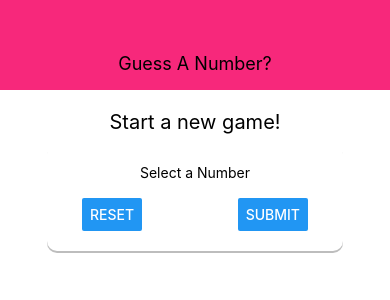
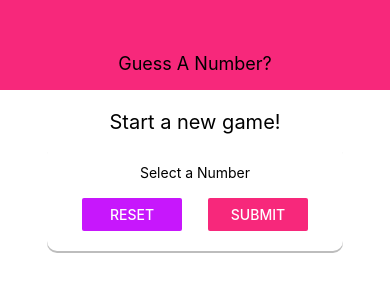
Before and after one commit to nandhirajan/react-native-guess-a-number, a React Native app: screen / in a window 390 px wide. Shown: the top 300 px of the page. Built offline with nearby package versions, Linux system fonts and the light colour scheme.

Commit message:
Theming the app with primary and secondary colors

```diff
--- a/src/components/Header.js
+++ b/src/components/Header.js
@@ -1,5 +1,7 @@
 import React from 'react';
 import { View, Text, StyleSheet } from 'react-native';
+
+import Colors from '../constants/colors';
 
 const Header = props => {
     return (
@@ -16,7 +18,7 @@ const styles = StyleSheet.create({
         width: "100%",
         height: 90,
         paddingTop: 36,
-        backgroundColor: "#f7287b",
+        backgroundColor: Colors.primary,
         alignItems: "center",
         justifyContent: "center"
     },
@@ -25,4 +27,5 @@ const styles = StyleSheet.create({
         fontSize: 18
     }
 })
+
 export default Header;
--- /dev/null
+++ b/src/constants/colors.js
@@ -0,0 +1,4 @@
+export default {
+    primary:"#f7287b",
+    accent: "#c717fc"
+}
--- a/src/screens/StartGameScreen.js
+++ b/src/screens/StartGameScreen.js
@@ -1,29 +1,33 @@
 import React from 'react';
-import { View, Text, TextInput, Button, StyleSheet}  from 'react-native';
+import { View, Text, TextInput, Button, StyleSheet } from 'react-native';
 
 import Card from '../components/Card';
+import Colors from '../constants/colors';
 
 const StartGameScreen = props => {
-    return(
+    return (
         <View style={styles.screen}>
             <Text style={styles.title}>
                 Start a new game!
             </Text>
-            <Card style ={styles.inputContainer}>
+            <Card style={styles.inputContainer}>
                 <Text >Select a Number</Text>
                 <TextInput />
-                <View style = {styles.buttonContainer}>
-                    <Button title="Reset" />
-                    <Button title="Submit" />
+                <View style={styles.buttonContainer}>
+                    <View style={styles.button}>
+                        <Button title="Reset" color={Colors.accent} />
+                    </View>
+                    <View style={styles.button}>
+                        <Button title="Submit" color={Colors.primary} />
+                    </View>
                 </View>
             </Card>
-
         </View>
     )
 }
 
 const styles = StyleSheet.create({
-    screen:{
+    screen: {
         flex: 1,
         padding: 10,
         alignItems: "center",
@@ -32,16 +36,19 @@ const styles = StyleSheet.create({
         fontSize: 20,
         marginVertical: 10
     },
-    inputContainer:{
+    inputContainer: {
         width: 300,
         maxWidth: "80%",
         alignItems: "center"
     },
-    buttonContainer:{
+    buttonContainer: {
         flexDirection: "row",
         width: "100%",
         justifyContent: "space-between",
         paddingHorizontal: 15
+    },
+    button: {
+        width: 100
     }
 });
 
```
